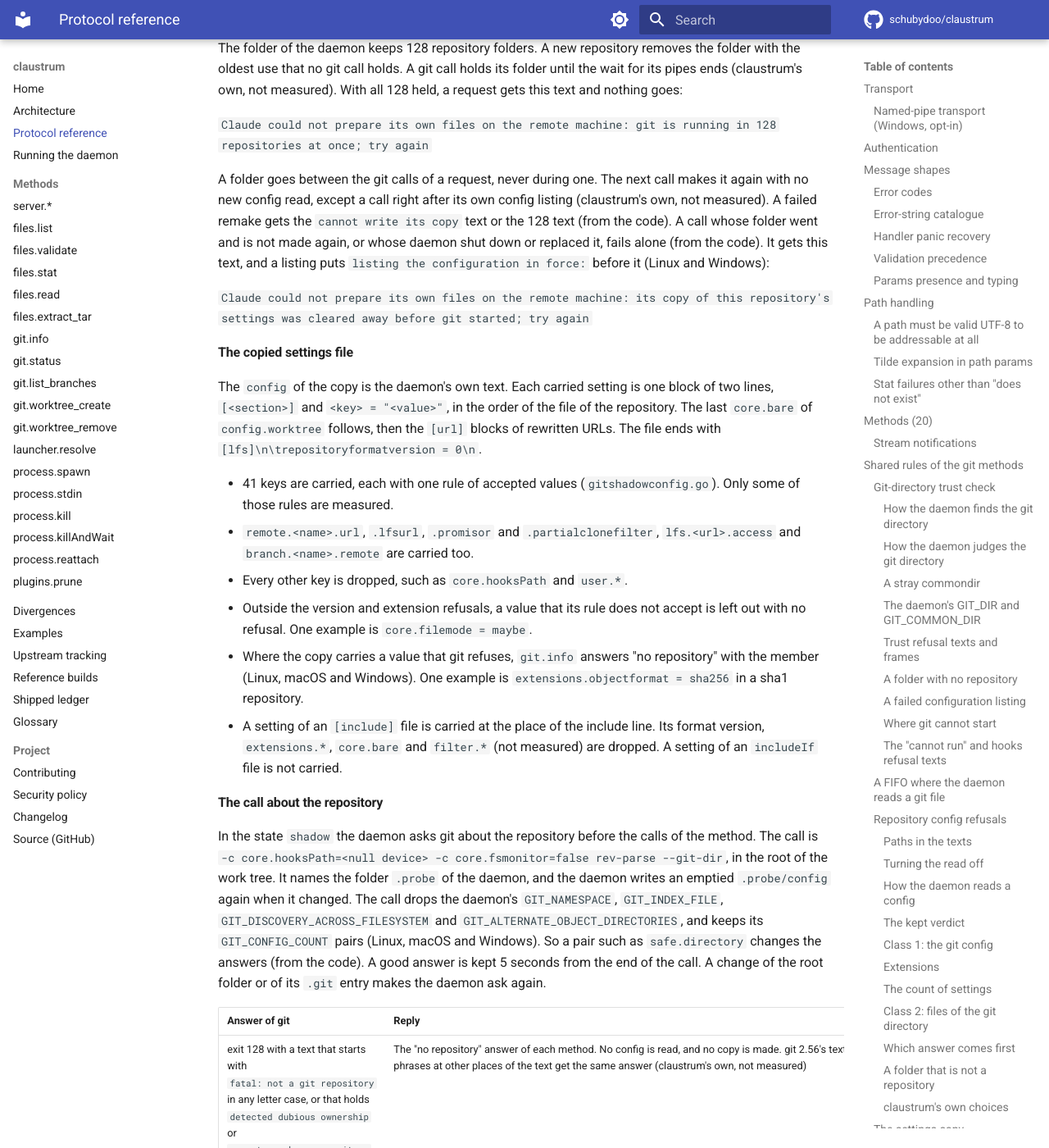
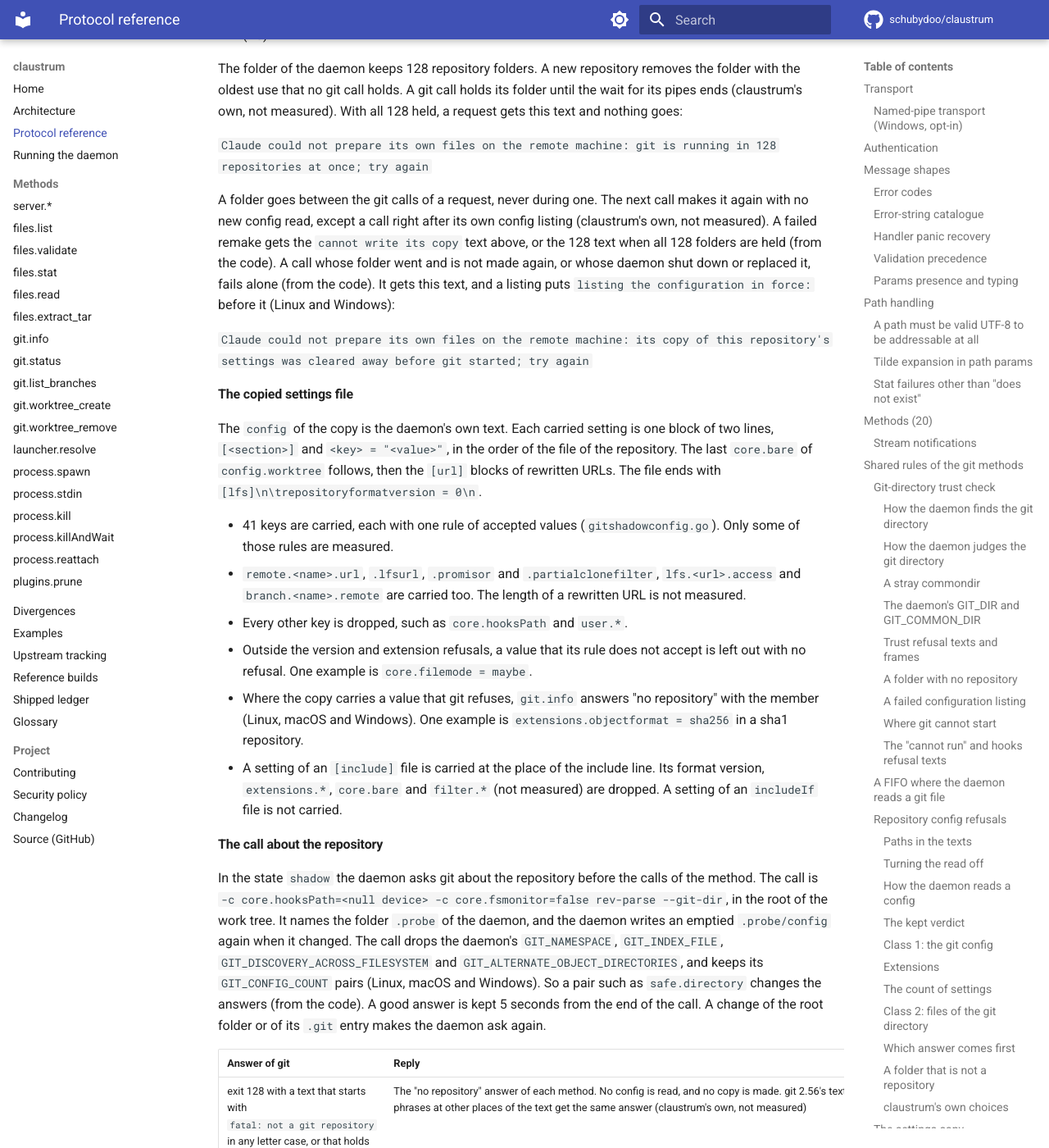
Before and after one commit to schubydoo/claustrum, an MkDocs documentation site: the page built from docs/PROTOCOL.md, in a window 1280 px wide and 1400 px high, scrolled down 40756 px. Shown: the whole window at 82% size. Built offline with MkDocs 1.6.1 and Material for MkDocs 9.7.7, drawn with Linux system fonts in a browser that asks for light colours; comment, search, counter and statistics services are not loaded; some of the changed text lies outside the part shown.

Commit message:
docs: answer the review of the settings copy cut
Co-Authored-By: Claude Opus 5.5 <noreply@anthropic.com>

```diff
--- a/docs/PROTOCOL.md
+++ b/docs/PROTOCOL.md
@@ -1365,7 +1364,7 @@ remove deletes nothing there (Linux, macOS and Windows).
 
 If git refuses the copy and the same call works without it, the state is
 `fallback-git` and not a failure. A test call that works and answers wrongly gives
-it too. At the last call, a `worktree add`, a `No space left on device` error or an
+it too. At the last call, which is a `worktree add`, a `No space left on device` error or an
 end by a signal fails the test. If two calls fail, the cause names the first.
 
 The daemon keeps a failure for 10 seconds from the end of the failed test, also
@@ -1446,7 +1445,7 @@ request gets this text and nothing goes:
 A folder goes between the git calls of a request, never during one. The next call
 makes it again with no new config read, except a call right after its own config
 listing (claustrum's own, not measured). A failed remake gets the `cannot write its
-copy` text or the 128 text (from the code). A call whose folder went and is not made
+copy` text above, or the 128 text when all 128 folders are held (from the code). A call whose folder went and is not made
 again, or whose daemon shut down or replaced it, fails alone (from the code). It gets
 this text, and a listing puts `listing the configuration in force: ` before it (Linux
 and Windows):
@@ -1464,7 +1463,8 @@ blocks of rewritten URLs. The file ends with
 - 41 keys are carried, each with one rule of accepted values (`gitshadowconfig.go`).
   Only some of those rules are measured.
 - `remote.<name>.url`, `.lfsurl`, `.promisor` and `.partialclonefilter`,
-  `lfs.<url>.access` and `branch.<name>.remote` are carried too.
+  `lfs.<url>.access` and `branch.<name>.remote` are carried too. The length of a
+  rewritten URL is not measured.
 - Every other key is dropped, such as `core.hooksPath` and `user.*`.
 - Outside the version and extension refusals, a value that its rule does not accept
   is left out with no refusal. One example is `core.filemode = maybe`.
@@ -1492,7 +1492,7 @@ folder or of its `.git` entry makes the daemon ask again.
 |---|---|
 | exit 128 with a text that starts with `fatal: not a git repository` in any letter case, or that holds `detected dubious ownership` or `cannot use bare repository` | The "no repository" answer of each method. No config is read, and no copy is made. git 2.56's text for a `.git` file to nowhere, `unsafe repository`, and the two phrases at other places of the text get the same answer (claustrum's own, not measured) |
 | exit 1, exit 128 with no text, a signal (`signal: terminated`) or a git that cannot start (Windows) | `git could not check this repository on the remote machine: at "<root>": exit status <n>` |
-| exit 1 or exit 2 with a text, or exit 128 with another text | The same text with git's text in place of `exit status 1`. Two lines stand there with one space between them. `warning: w` before `fatal: not a git repository` gets this reply, and so does `fatal: error reading '<repo>/.git'` (Windows) |
+| exit 1 or exit 2 with a text, or exit 128 with another text | The same text with git's text in place of `exit status 1`. Two lines stand there with one space between them. `warning: w` before `fatal: not a git repository` gets this reply, and so does `fatal: error reading '<repo>/.git'` (Windows). This row holds on all five methods |
 | either of the two rows above | One `git version` call follows. If it fails, the reply is `git cannot run on this host; git not run: <exec error>: <git text>` in the frame of each method. A remove makes two such calls and deletes nothing. Not measured: a git that cannot start, `git.info` and `git.worktree_create` after exit 128 with no text or a signal, a remove with `worktreeRoot` |
 | another path than the git directory, in two calls | `git and Claude disagree about which repository holds this folder: from "<root>" git finds "<path>", Claude finds "<git directory>"; try again`. `<path>` is the path as git printed it: with forward slashes on Windows |
 | no answer in 30 seconds | `git could not check this repository on the remote machine: it did not finish within 30 seconds in "<root>"; try again` (Linux, macOS and Windows) |
```
Also changed, not shown: other parts of docs/PROTOCOL.md (+2 -3 lines), 1 other file.
